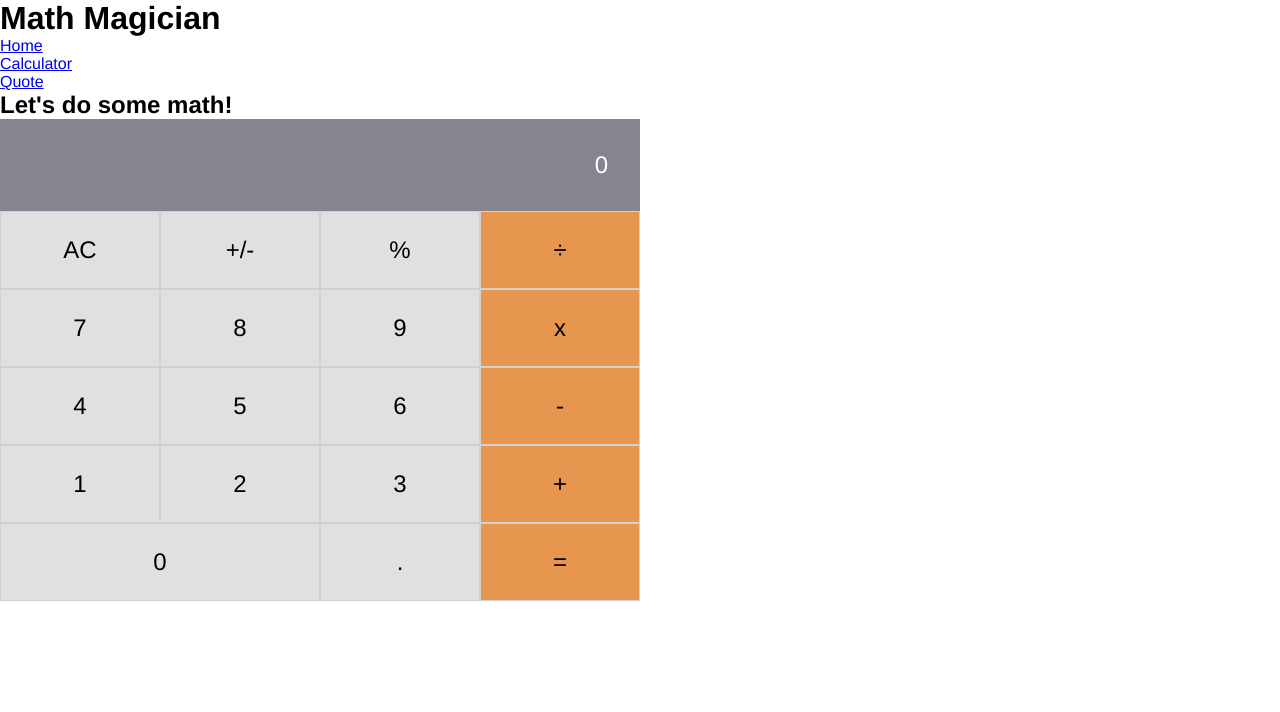
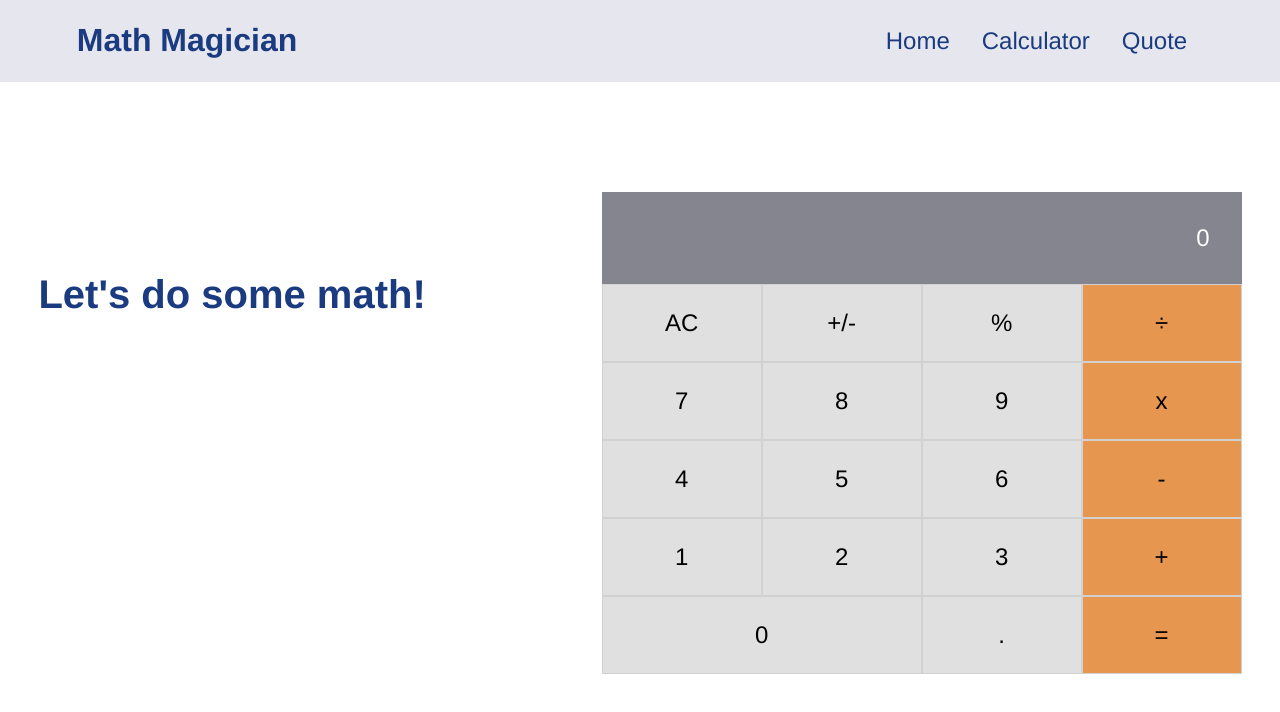
Before and after one commit to krisbobo/magic-calc, a React (Create React App) app: page /calculator in a window 1280 px wide. Shown: the top 712 px of the page. Built offline with nearby package versions, Linux system fonts and the light colour scheme.

Commit message:
Style: add style to the rest of the app

```diff
--- a/src/index.scss
+++ b/src/index.scss
@@ -1,30 +1,92 @@
 $font-stack: 'Helvetica', sans-serif;
+$flex: flex;
+$color: #1b3b80;
 
 * {
   font-family: $font-stack;
   margin: 0;
   padding: 0;
   box-sizing: border-box;
+  list-style: none;
+  text-decoration: none;
 }
 
-.App {
-  display: flex;
-  min-height: 50vh;
-  justify-content: center;
+.header {
+  display: $flex;
+  justify-content: space-between;
   align-items: center;
+  padding: 1.4em 6%;
+  position: fixed;
+  top: 0;
+  left: 0;
+  right: 0;
+  background: rgba(229, 229, 238, 0.928);
+}
+
+.header nav ul li {
+  display: inline-block;
+  margin: 0 1rem;
+  font-size: 1.5rem;
+  font-weight: 400;
+  text-decoration: none;
+}
+
+.header nav ul li a {
+  color: $color;
+}
+
+.home-container {
+  padding: 4% 2%;
+}
+
+h1 {
+  color: $color;
+}
+
+h2 {
+  padding-top: 5rem;
+  font-size: 2.5em;
+  color: $color;
+}
+
+p {
+  padding: 1rem 0;
+  font-style: italic;
+  font-size:1.23rem;
+  line-height: 2rem;
+  text-align: justify;
+}
+
+.calc-container {
+  display: $flex;
+  align-items: flex-start;
+  padding: 0 3%;
+  padding-top: 15%;
+  flex: 1;
+  justify-content: space-between;
 }
 
 .quote {
-  text-align: left;
-  max-width: 50%;
-  padding: 1rem;
+  margin: 12% auto;
+  text-align: center;
+  width: 100%;
+  padding-top: 5em;
   font-size: large;
   font-style: italic;
 }
 
+#item-quote {
+  text-align: center;
+  width: 100%;
+  padding: 0 2rem;
+  padding-top: 5em;
+  color: $color;
+}
+
 #author {
-  text-align: right;
+  text-align: center;
   padding: 1rem;
   font-size: large;
   font-weight: bold;
+  color: $color;
 }
```
